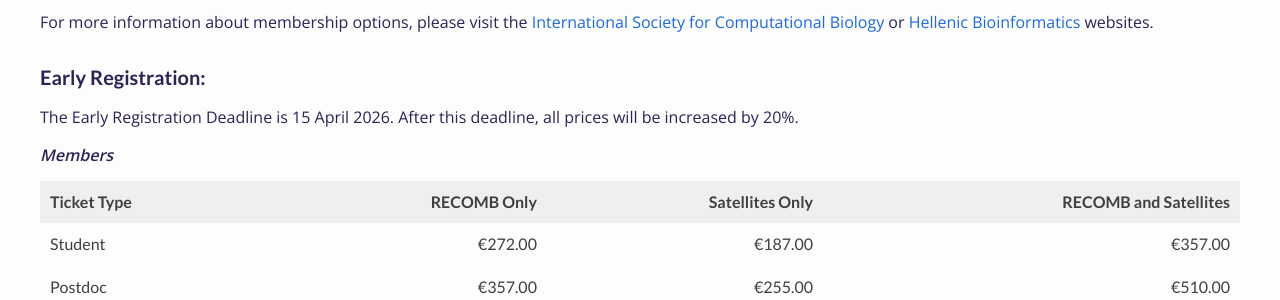
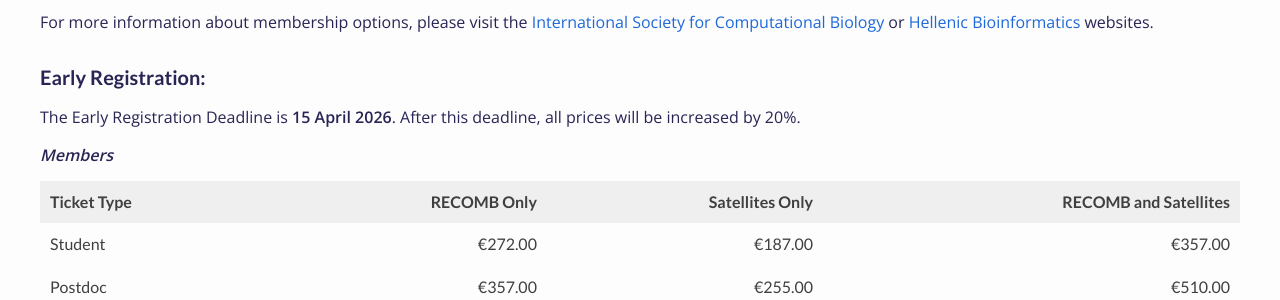
Before and after one commit to recomb-conference/recomb2026, a Jekyll site: the page built from how_to_register.md, in a window 1280 px wide and 900 px high, scrolled down 1613 px. Shown: the part 154-454 px from the top of the window. Built offline with Jekyll 4.4.1, drawn with Linux system fonts in a browser that asks for light colours; nearby versions of some CDN libraries.

```diff
--- a/how_to_register.md
+++ b/how_to_register.md
@@ -74,7 +74,7 @@ For more information about membership options, please visit the [International S
 
 #### Early Registration:
 
-The Early Registration Deadline is 15 April 2026. After this deadline, all prices will be increased by 20%.
+The Early Registration Deadline is **15 April 2026**. After this deadline, all prices will be increased by 20%.
 
 ***Members***
 
```
